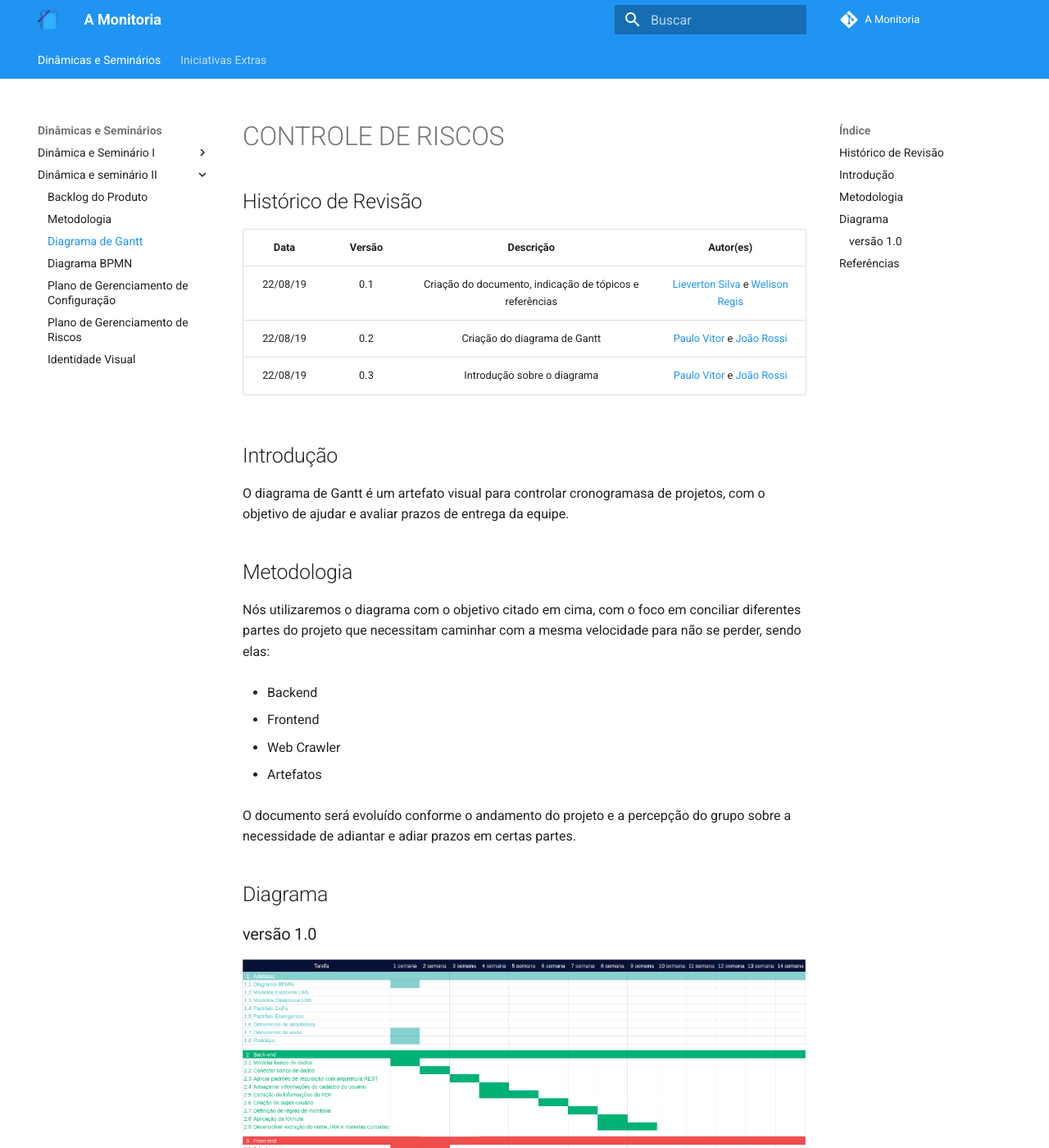
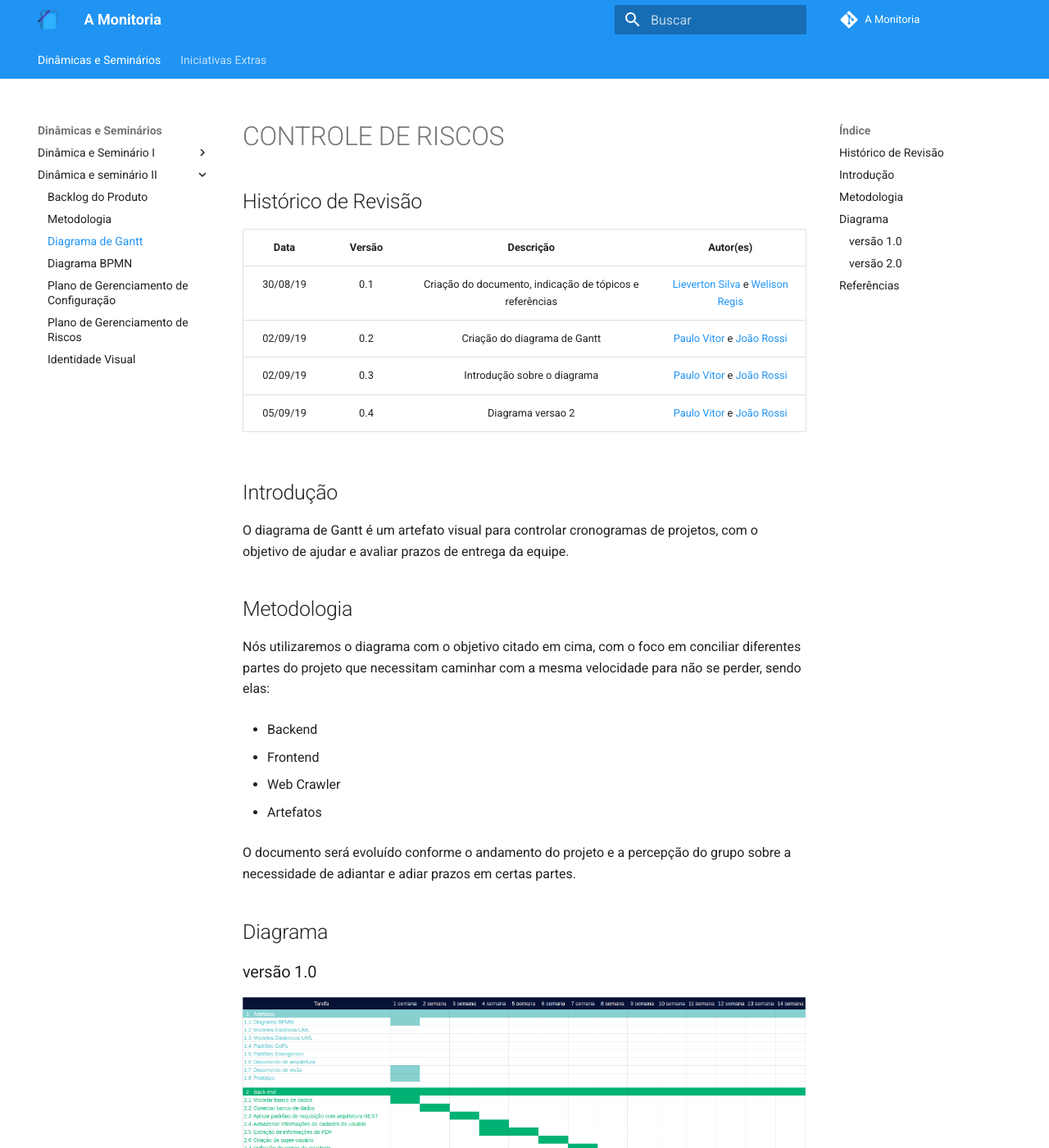
Before and after one commit to 2019-2-arquitetura-desenho/wiki, an MkDocs documentation site: the page built from docs/dinamica_seminario_II/diagrama_gantt.md, in a window 1280 px wide and 1400 px high. Shown: the whole window at 82% size. Built offline with MkDocs 1.6.1 and Material for MkDocs 9.7.7, drawn with Linux system fonts in a browser that asks for light colours; comment, search, counter and statistics services are not loaded; old or Windows-style settings are respelled for this version of MkDocs.

Commit message:
Gantt diagram V2
Co-authored-by: João Gabriel Rossi <bielrossiborba@gmail.com>

```diff
--- a/docs/dinamica_seminario_II/diagrama_gantt.md
+++ b/docs/dinamica_seminario_II/diagrama_gantt.md
@@ -3,12 +3,13 @@
 ## Histórico de Revisão
 | Data | Versão | Descrição | Autor(es)|
 |:----:|:------:|:---------:|:--------:|
-| 22/08/19 | 0.1 | Criação do documento, indicação de tópicos e referências | [Lieverton Silva](https://github.com/lievertom) e [Welison Regis](https://github.com/WelisonR) |
-| 22/08/19 | 0.2 | Criação do diagrama de Gantt | [Paulo Vitor](https://github.com/paulovitorrocha) e [João Rossi](https://github.com/bielrossi15)|
-| 22/08/19 | 0.3 | Introdução sobre o diagrama | [Paulo Vitor](https://github.com/paulovitorrocha) e [João Rossi](https://github.com/bielrossi15)|
+| 30/08/19 | 0.1 | Criação do documento, indicação de tópicos e referências | [Lieverton Silva](https://github.com/lievertom) e [Welison Regis](https://github.com/WelisonR) |
+| 02/09/19 | 0.2 | Criação do diagrama de Gantt | [Paulo Vitor](https://github.com/paulovitorrocha) e [João Rossi](https://github.com/bielrossi15)|
+| 02/09/19 | 0.3 | Introdução sobre o diagrama | [Paulo Vitor](https://github.com/paulovitorrocha) e [João Rossi](https://github.com/bielrossi15)|
+| 05/09/19 | 0.4 | Diagrama versao 2 | [Paulo Vitor](https://github.com/paulovitorrocha) e [João Rossi](https://github.com/bielrossi15)|
 
 ## Introdução
-O diagrama de Gantt é um artefato visual para controlar cronogramasa de projetos, com o objetivo de ajudar e avaliar prazos de entrega da equipe.
+O diagrama de Gantt é um artefato visual para controlar cronogramas de projetos, com o objetivo de ajudar e avaliar prazos de entrega da equipe.
 
 ## Metodologia
 Nós utilizaremos o diagrama com o objetivo citado em cima, com o foco em conciliar diferentes partes do projeto que necessitam caminhar com a mesma velocidade para não se perder, sendo elas:
@@ -27,6 +28,8 @@
 ### versão 1.0
 
 ![Gantt](assets/img/Diagrama de Gantt.png)
+### versão 2.0
+![Gantt](GanttV2.png)
 
 
 ## Referências
```
Also changed, not shown: docs/dinamica_seminario_II/GanttV2.png (added).
